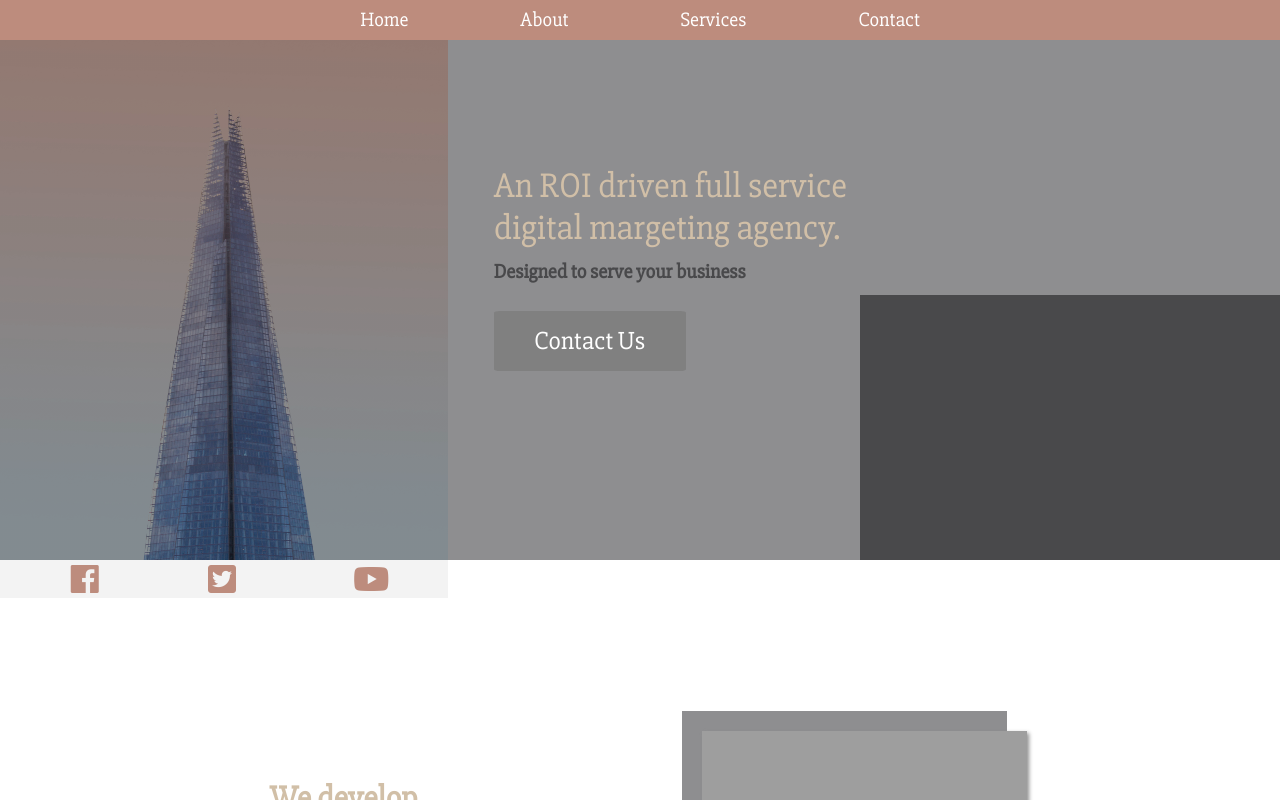
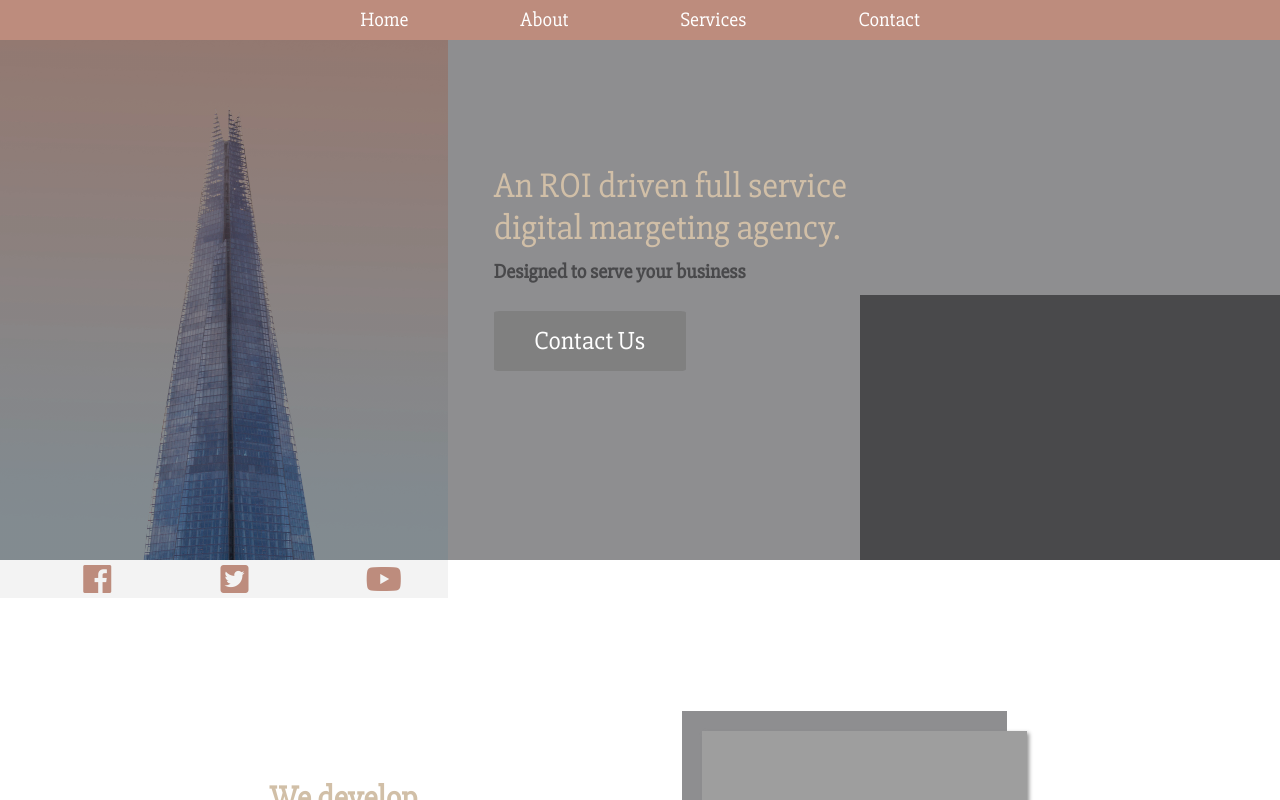
Before and after one commit to ndubs18/digitalMarketing, a website: page index.html in a window 1280 px wide. Shown: the top 800 px of the page. Drawn offline with nearby package versions, Linux system fonts and the light colour scheme; grey boxes are pictures that could not be loaded.

Commit message:
media links update

```diff
--- a/styles.css
+++ b/styles.css
@@ -227,6 +227,7 @@ h3 {
 .container__two .media__links a {
     color: #bd8c7d;
     animation: fadeIn 2s forwards;
+    padding-left: 25px;
 }
 
 .media__links a:hover {
@@ -715,11 +716,15 @@ footer p {color:white;
 
     .media__links i { margin: 0 2rem;
 
+
+
     }
 
     .media__links a{
         width: 33.3%;
-        text-align: center
+        text-align: center;
+
+
 
     }
 
```
